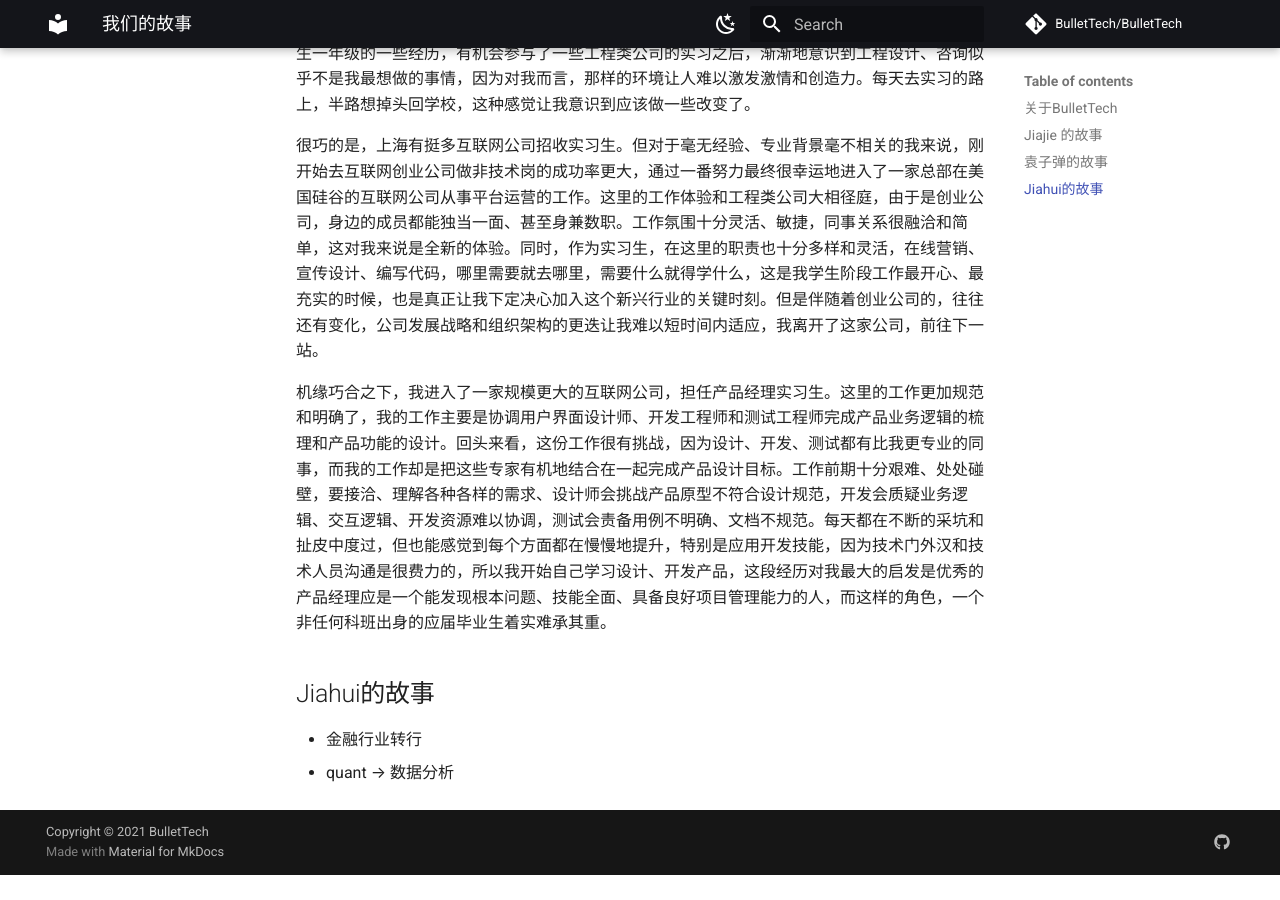
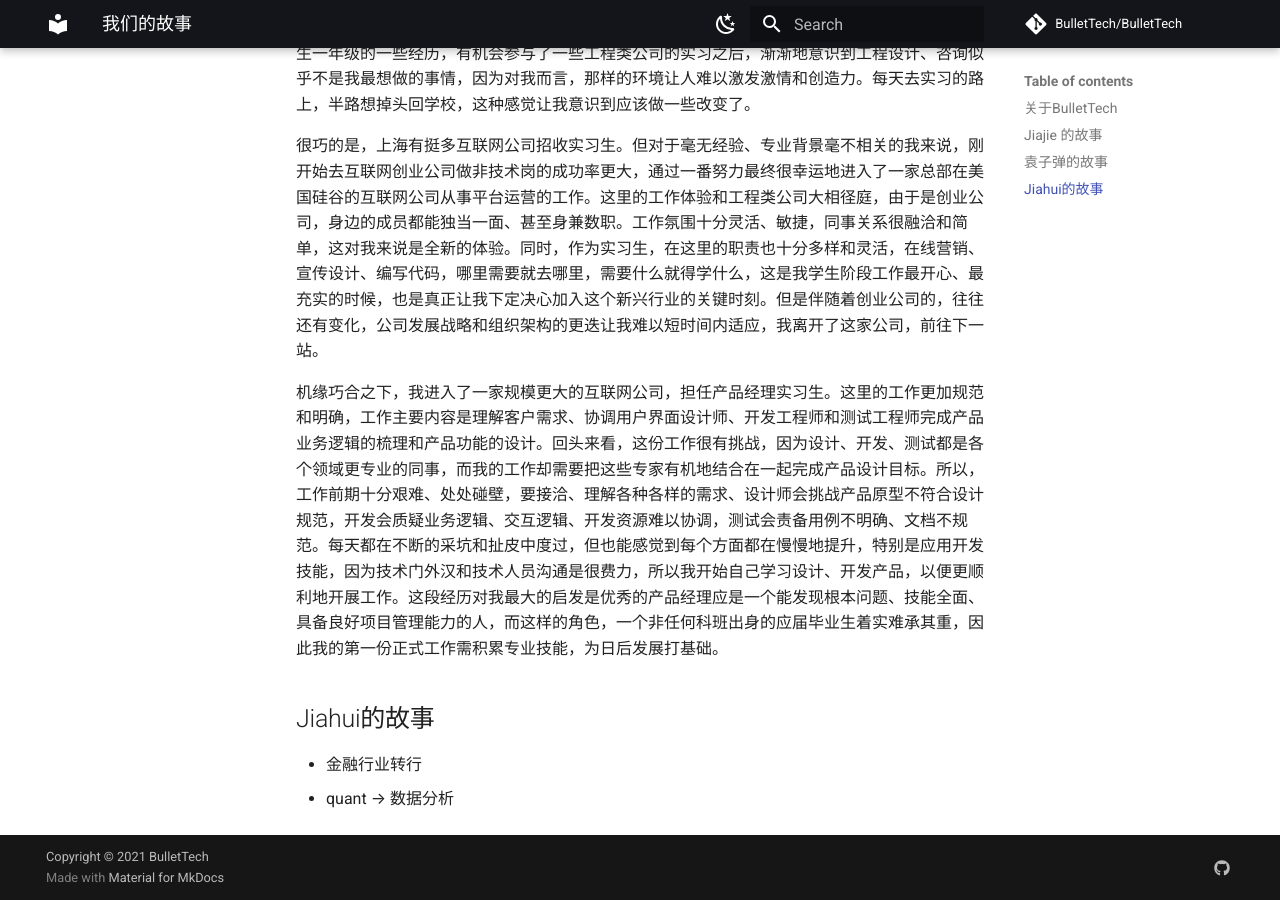
Before and after one commit to BulletTech/BulletTech, an MkDocs documentation site: the page built from docs/our_story.md, in a window 1280 px wide and 900 px high, scrolled down 1263 px. Built offline with MkDocs 1.6.1 and Material for MkDocs 9.7.7, drawn with Linux system fonts in a browser that asks for light colours; comment, search, counter and statistics services are not loaded; before the commit the page ends 2138 px from its top, so only the background shows below that.

Commit message:
Update product manager story

```diff
--- a/docs/our_story.md
+++ b/docs/our_story.md
@@ -37,7 +37,7 @@
 
 很巧的是，上海有挺多互联网公司招收实习生。但对于毫无经验、专业背景毫不相关的我来说，刚开始去互联网创业公司做非技术岗的成功率更大，通过一番努力最终很幸运地进入了一家总部在美国硅谷的互联网公司从事平台运营的工作。这里的工作体验和工程类公司大相径庭，由于是创业公司，身边的成员都能独当一面、甚至身兼数职。工作氛围十分灵活、敏捷，同事关系很融洽和简单，这对我来说是全新的体验。同时，作为实习生，在这里的职责也十分多样和灵活，在线营销、宣传设计、编写代码，哪里需要就去哪里，需要什么就得学什么，这是我学生阶段工作最开心、最充实的时候，也是真正让我下定决心加入这个新兴行业的关键时刻。但是伴随着创业公司的，往往还有变化，公司发展战略和组织架构的更迭让我难以短时间内适应，我离开了这家公司，前往下一站。
 
-机缘巧合之下，我进入了一家规模更大的互联网公司，担任产品经理实习生。这里的工作更加规范和明确了，我的工作主要是协调用户界面设计师、开发工程师和测试工程师完成产品业务逻辑的梳理和产品功能的设计。回头来看，这份工作很有挑战，因为设计、开发、测试都有比我更专业的同事，而我的工作却是把这些专家有机地结合在一起完成产品设计目标。工作前期十分艰难、处处碰壁，要接洽、理解各种各样的需求、设计师会挑战产品原型不符合设计规范，开发会质疑业务逻辑、交互逻辑、开发资源难以协调，测试会责备用例不明确、文档不规范。每天都在不断的采坑和扯皮中度过，但也能感觉到每个方面都在慢慢地提升，特别是应用开发技能，因为技术门外汉和技术人员沟通是很费力的，所以我开始自己学习设计、开发产品，这段经历对我最大的启发是优秀的产品经理应是一个能发现根本问题、技能全面、具备良好项目管理能力的人，而这样的角色，一个非任何科班出身的应届毕业生着实难承其重。
+机缘巧合之下，我进入了一家规模更大的互联网公司，担任产品经理实习生。这里的工作更加规范和明确，工作主要内容是理解客户需求、协调用户界面设计师、开发工程师和测试工程师完成产品业务逻辑的梳理和产品功能的设计。回头来看，这份工作很有挑战，因为设计、开发、测试都是各个领域更专业的同事，而我的工作却需要把这些专家有机地结合在一起完成产品设计目标。所以，工作前期十分艰难、处处碰壁，要接洽、理解各种各样的需求、设计师会挑战产品原型不符合设计规范，开发会质疑业务逻辑、交互逻辑、开发资源难以协调，测试会责备用例不明确、文档不规范。每天都在不断的采坑和扯皮中度过，但也能感觉到每个方面都在慢慢地提升，特别是应用开发技能，因为技术门外汉和技术人员沟通是很费力，所以我开始自己学习设计、开发产品，以便更顺利地开展工作。这段经历对我最大的启发是优秀的产品经理应是一个能发现根本问题、技能全面、具备良好项目管理能力的人，而这样的角色，一个非任何科班出身的应届毕业生着实难承其重，因此我的第一份正式工作需积累专业技能，为日后发展打基础。
 
 ## Jiahui的故事
 
```
